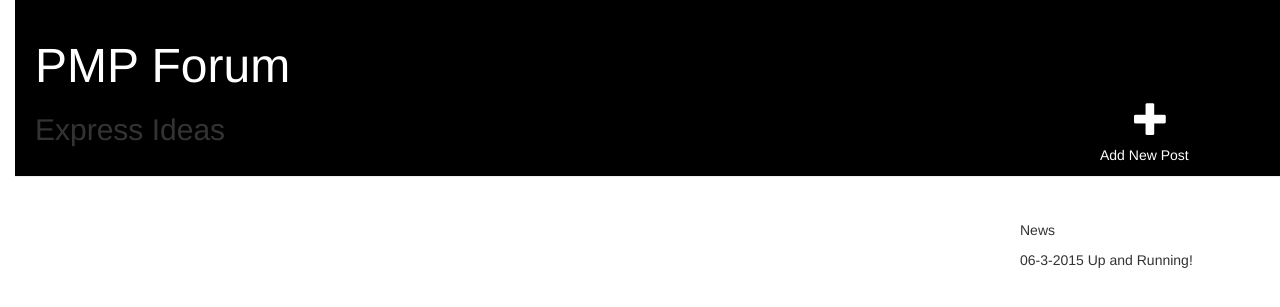
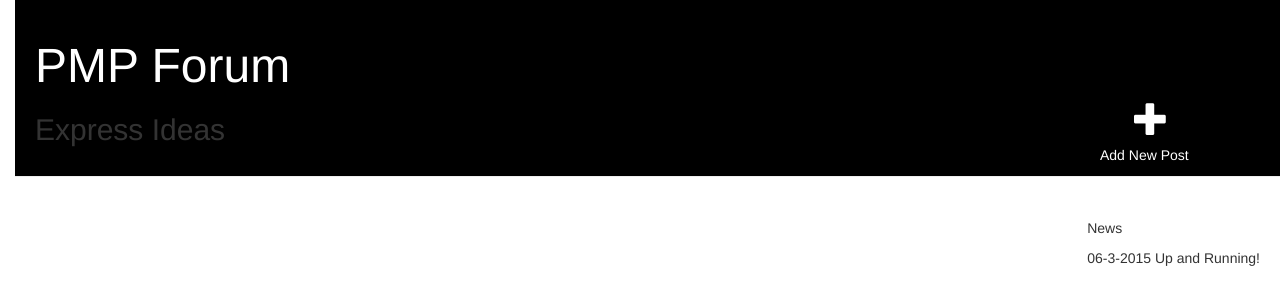
Before and after one commit to QPOld/my-first-blog, a Django app: page / in a window 1280 px wide. Shown: the top 307 px of the page. Run offline with Django 3.2, Linux system fonts and the light colour scheme; data that the repository does not hold is empty; some libraries are stand-ins or nearby versions.

Commit message:
Changing CSS and HTML Look and Feel

```diff
--- a/blog/static/css/blog.css
+++ b/blog/static/css/blog.css
@@ -53,9 +53,6 @@ body {
 .news {
 	float: right;
 	padding: 20px 20px 20px 20px;
-	position: absolute;
-	top: 200px;
-	left: 1000px;
 
 }
 
```
